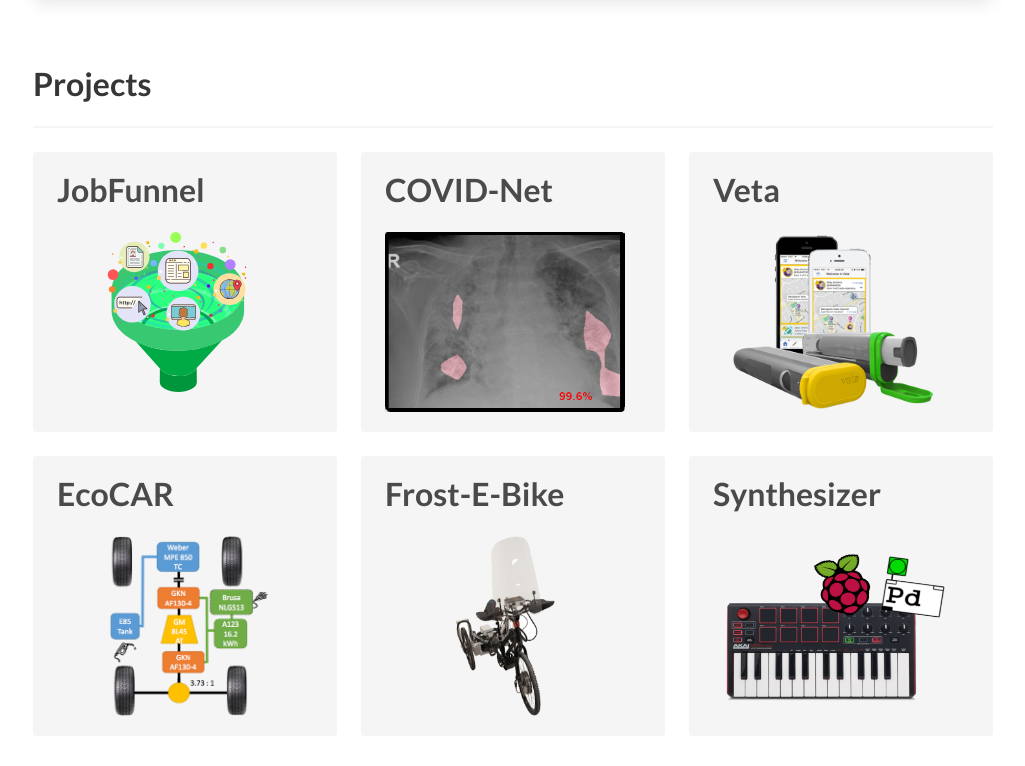
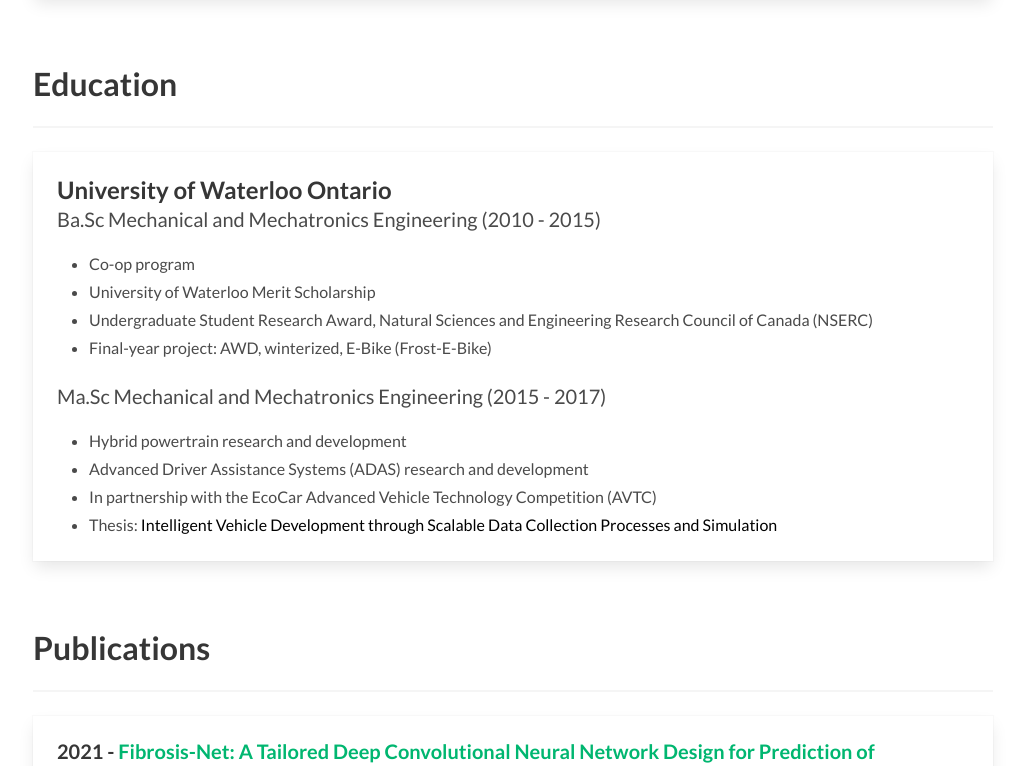
Before and after one commit to itSeez/itSeez.github.io, a plain HTML site: page index.html in a window 1280 px wide. Shown: the part 2526-3292 px from the top of the page, without its empty margins (127-1152 px from the left). Drawn offline with Linux system fonts and the light colour scheme.

Commit message:
dump project section

```diff
--- a/index.html
+++ b/index.html
@@ -287,73 +287,6 @@
 
     <section class="section">
         <div class="container">
-            <h1 class="title">Projects</h1>
-            <hr />
-            <div class="tile is-ancestor">
-                <div class="tile is-vertical is-12">
-                    <div class="tile">
-                        <div class="tile is-parent">
-                            <article class="tile is-child notification">
-                                <p class="title">JobFunnel</p>
-                                <figure class="image is-3by2">
-                                    <img class="modal-trigger" data-target="project-1-modal" src="img/jobfunnel.svg">
-                                </figure>
-                            </article>
-                        </div>
-                        <div class="tile is-parent">
-                            <article class="tile is-child notification">
-                                <p class="title">COVID-Net</p>
-                                <figure class="image is-4by3">
-                                    <img class="modal-trigger" data-target="project-2-modal" src="img/covid.png">
-                                </figure>
-                            </article>
-                        </div>
-                        <div class="tile is-parent">
-                            <article class="tile is-child notification">
-                                <p class="title">Veta</p>
-                                <figure class="image is-4by3">
-                                    <img class="modal-trigger" data-target="project-3-modal" src="img/veta.png">
-                                </figure>
-                            </article>
-                        </div>
-                    </div>
-                </div>
-            </div>
-            <div class="tile is-ancestor">
-                <div class="tile is-vertical is-12">
-                    <div class="tile">
-                        <div class="tile is-parent">
-                            <article class="tile is-child notification">
-                                <p class="title">EcoCAR</p>
-                                <figure class="image is-4by3">
-                                    <img class="modal-trigger" data-target="project-4-modal" src="img/eco-camaro.png">
-                                </figure>
-                            </article>
-                        </div>
-                        <div class="tile is-parent">
-                            <article class="tile is-child notification">
-                                <p class="title">Frost-E-Bike</p>
-                                <figure class="image is-4by3">
-                                    <img class="modal-trigger" data-target="project-5-modal" src="img/frost-e-bike.png">
-                                </figure>
-                            </article>
-                        </div>
-                        <div class="tile is-parent">
-                            <article class="tile is-child notification">
-                                <p class="title">Synthesizer</p>
-                                <figure class="image is-4by3">
-                                    <img class="modal-trigger" data-target="project-6-modal" src="img/akai.png">
-                                </figure>
-                            </article>
-                        </div>
-                    </div>
-                </div>
-            </div>
-        </div>
-    </section>
-
-    <section class="section">
-        <div class="container">
             <h1 class="title">Education</h1>
             <hr />
             <div class="card">
```
